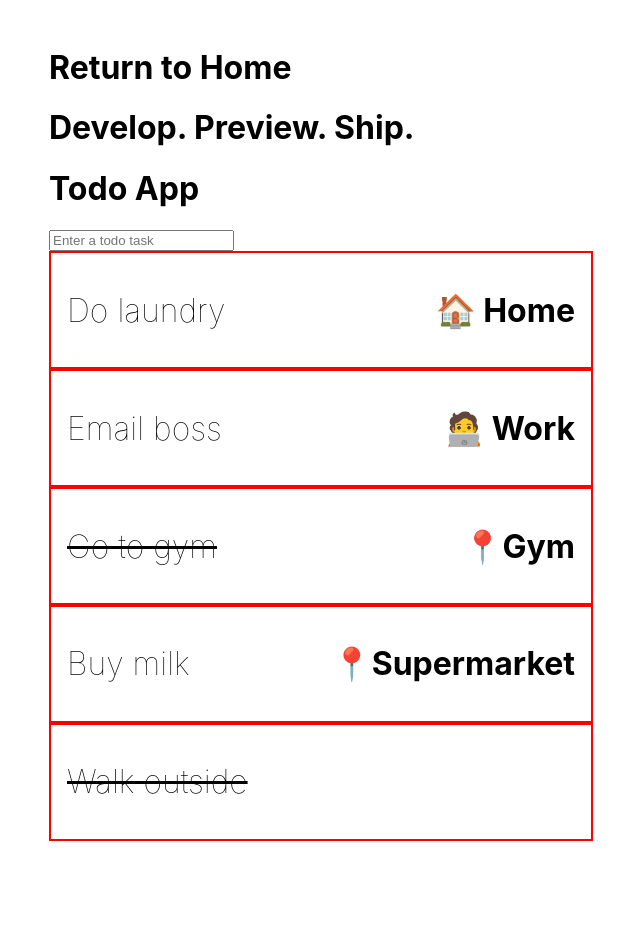
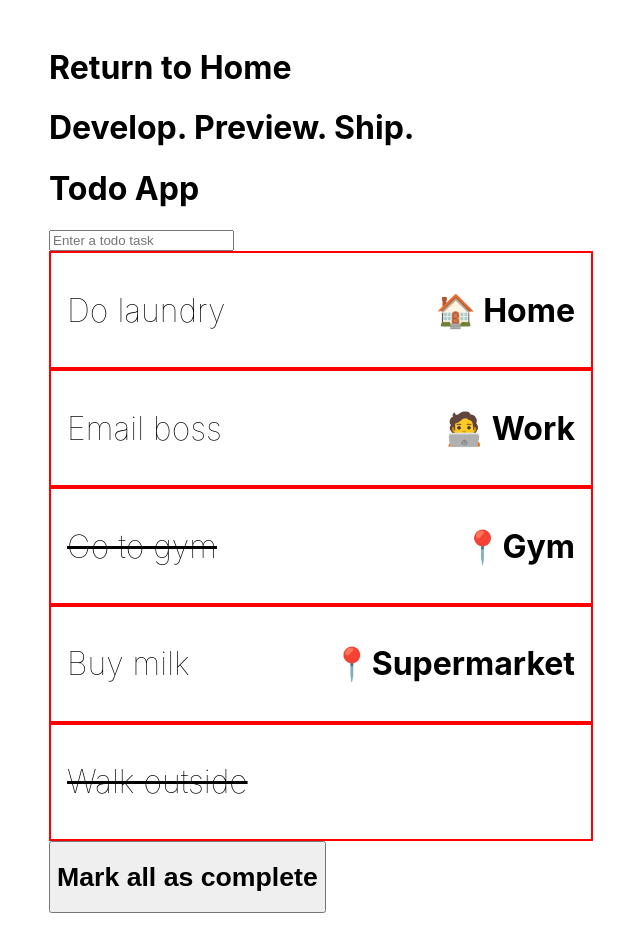
Before and after one commit to raymart-evangelista/nextjs-todoapp, a Next.js app: page /todos/todo in a window 1280 px wide. Shown: the top 952 px of the page, without its empty margins (319-959 px from the left). Built offline with nearby package versions, Linux system fonts and the light colour scheme.

Commit message:
add mark as complete button

```diff
--- a/pages/todos/todo.tsx
+++ b/pages/todos/todo.tsx
@@ -86,6 +86,10 @@ export default function Todo() {
     }))
   }
 
+  function handleCompleteAll(e: any) {
+    e.currentTarget.disabled = true
+    setTodos(completeAll(todos))
+  }
   useEffect(() => {
   }, [])
 
@@ -106,9 +110,9 @@ export default function Todo() {
             [styles.taskNotDone]: todo.done === false,
           })}>{todo.text}</h1>
           <h1 className={styles.place}>{todo.place && placeToString(todo.place)}</h1>
-
         </div>
       ))}
+      <button onClick={(e) => handleCompleteAll(e)}><h1>Mark all as complete</h1></button>
     </Layout>
   )
 }
```
